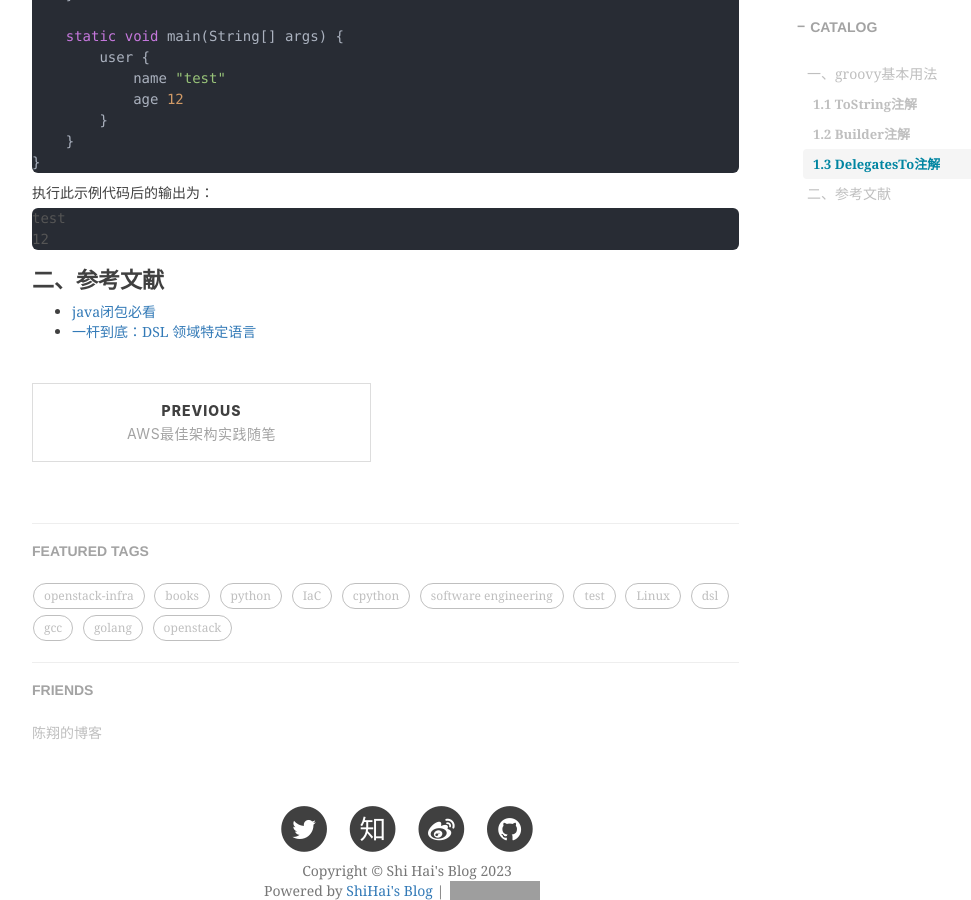
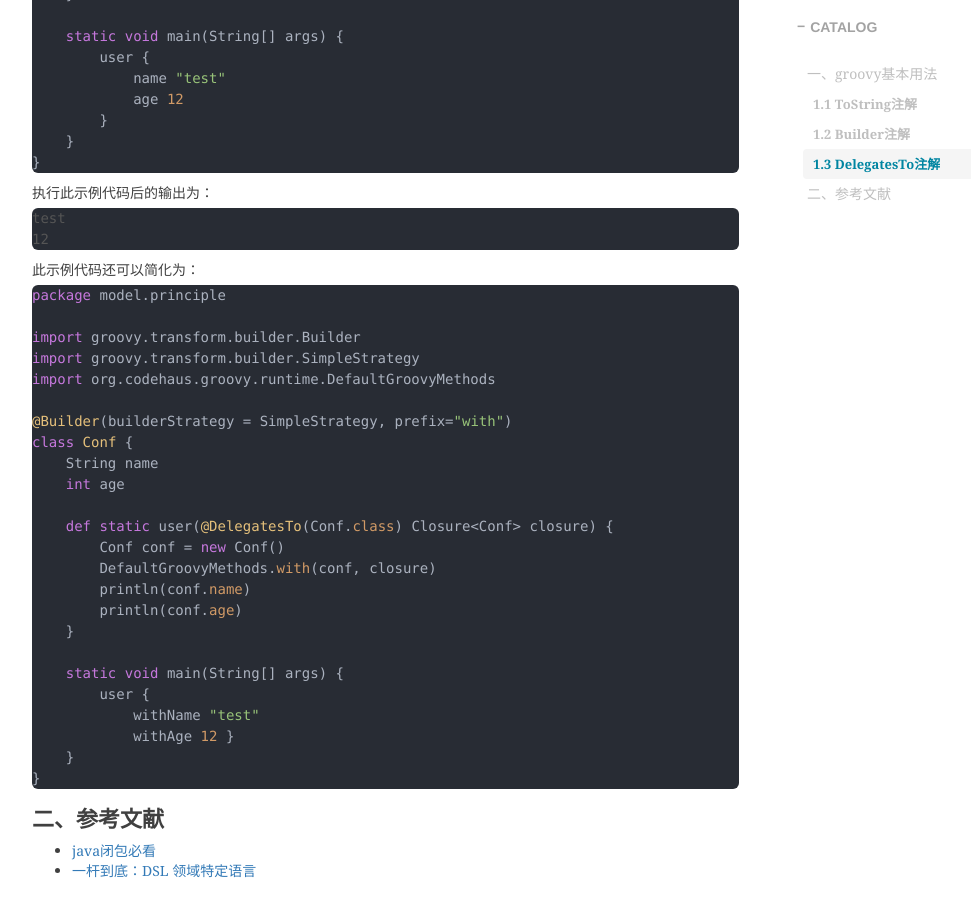
Before and after one commit to shihai1991/shihai1991.github.io, a Jekyll site: the page built from _posts/2023-03-01-groovy学习.md, in a window 1280 px wide and 900 px high, scrolled down 3074 px. Shown: the whole window, without its empty margins (233-1204 px from the left). Built offline with Jekyll 4.4.1, drawn with Linux system fonts in a browser that asks for light colours; nearby versions of some CDN libraries; comment, search, counter and statistics services are not loaded; grey boxes are pictures that could not be loaded.

Commit message:
Update 2023-03-01-groovy学习.md

````diff
--- a/_posts/2023-03-01-groovy学习.md
+++ b/_posts/2023-03-01-groovy学习.md
@@ -150,6 +150,33 @@ class Conf {
 test
 12
 ```
+此示例代码还可以简化为：
+```groovy
+package model.principle
+
+import groovy.transform.builder.Builder
+import groovy.transform.builder.SimpleStrategy
+import org.codehaus.groovy.runtime.DefaultGroovyMethods
+
+@Builder(builderStrategy = SimpleStrategy, prefix="with")
+class Conf {
+    String name
+    int age
+
+    def static user(@DelegatesTo(Conf.class) Closure<Conf> closure) {
+        Conf conf = new Conf()
+        DefaultGroovyMethods.with(conf, closure)
+        println(conf.name)
+        println(conf.age)
+    }
+
+    static void main(String[] args) {
+        user {
+            withName "test"
+            withAge 12 }
+    }
+}
+```
 
 # 二、参考文献
 - [java闭包必看](https://zhuanlan.zhihu.com/p/357864072)
````
